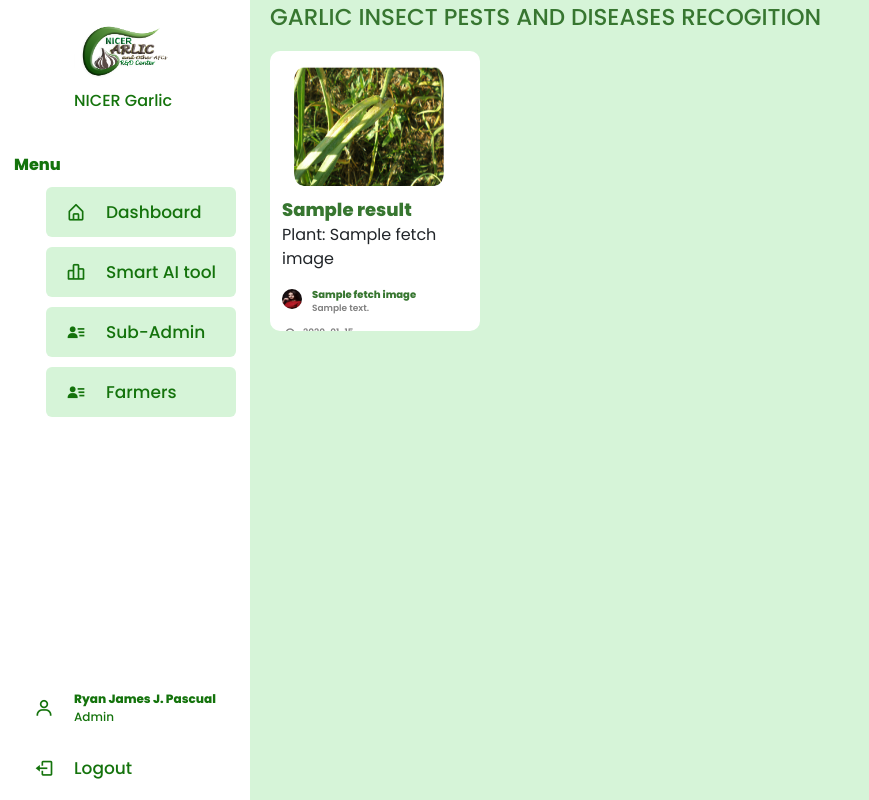
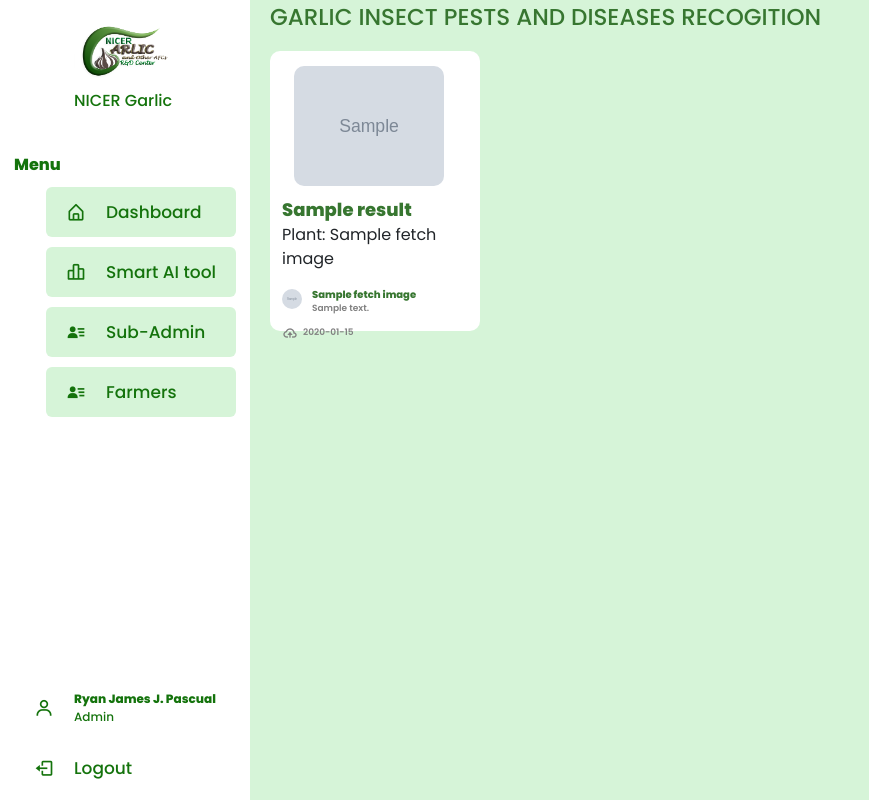
Before and after one commit to ryyvv/GarlicWebApp, a PHP site: template app/views/dashboard-smart.view.php in a window 1280 px wide. Shown: the whole page, without its empty margins (0-869 px from the left). Run offline with PHP 8.4, Linux system fonts and the light colour scheme; the template is opened without the code that fills it: most values are stand-ins (such as "Sample title", 1, 10 or a date in 2020); grey boxes marked "Sample" are stand-in pictures.

Commit message:
SmartTool Complete!

```diff
--- a/app/views/dashboard-index.view.php
+++ b/app/views/dashboard-index.view.php
@@ -102,7 +102,7 @@
                         <div style="margin-top:5px" class="row  justify-content-center align-items-center">
                             <div class="col " style="justify-content:center;align-items:center">
                                 <!-- <img src="../../src/garlic10.png" height="120" width="150" style="position:absolute;opacity:0.5;border-radius:10px"> -->
-                                <img src="../../src/garlic10.png" height="120" width="150" style="position:relative;top:-10px;right:-12px;border-radius:10px">
+                                <img src="<?= $images['images'] ?>" height="120" width="150" style="position:relative;top:-10px;right:-12px;border-radius:10px">
                             </div>
                         </div>
                         <div>
--- a/app/views/dashboard-smart.view.php
+++ b/app/views/dashboard-smart.view.php
@@ -16,11 +16,11 @@
                 <!-- list -->
                 <?php foreach ($fetchImages as $images) : ?>
 
-                <div class="cardDashboard align-items-center" style="width:210px;height:280px;margin-right:15px">
+                <div class="cardDashboard align-items-center" style="width:210px;height:280px;margin-right:15px;margin-bottom:20px">
                         <div style="margin-top:5px" class="row  justify-content-center align-items-center">
                             <div class="col " style="justify-content:center;align-items:center">
                                 <!-- <img src="../../src/garlic10.png" height="120" width="150" style="position:absolute;opacity:0.5;border-radius:10px"> -->
-                                <img src="../../src/garlic10.png" height="120" width="150" style="position:relative;top:-10px;right:-12px;border-radius:10px">
+                                <img src="<?= $images['images'] ?>" height="120" width="150" style="position:relative;top:-10px;right:-12px;border-radius:10px">
                             </div>
                         </div>
                         <div>
@@ -29,7 +29,7 @@
                         </div>
                         <div class="d-flex flex-row">
                             <div class="flex-col " style="margin-right:10px">
-                                <img src="../../src/user1.jpg" width="20" height="20" style="border-radius: 50%;" />
+                                <img src="<?= $images['images'] == 'icon' ?  './../../src/user1.jpg' :$images['images']  ?>" width="20" height="20" style="border-radius: 50%;" />
                             </div>
                             <div>
                                 <p class="cardtext5"><?= $images['name'] ?></p>
```
